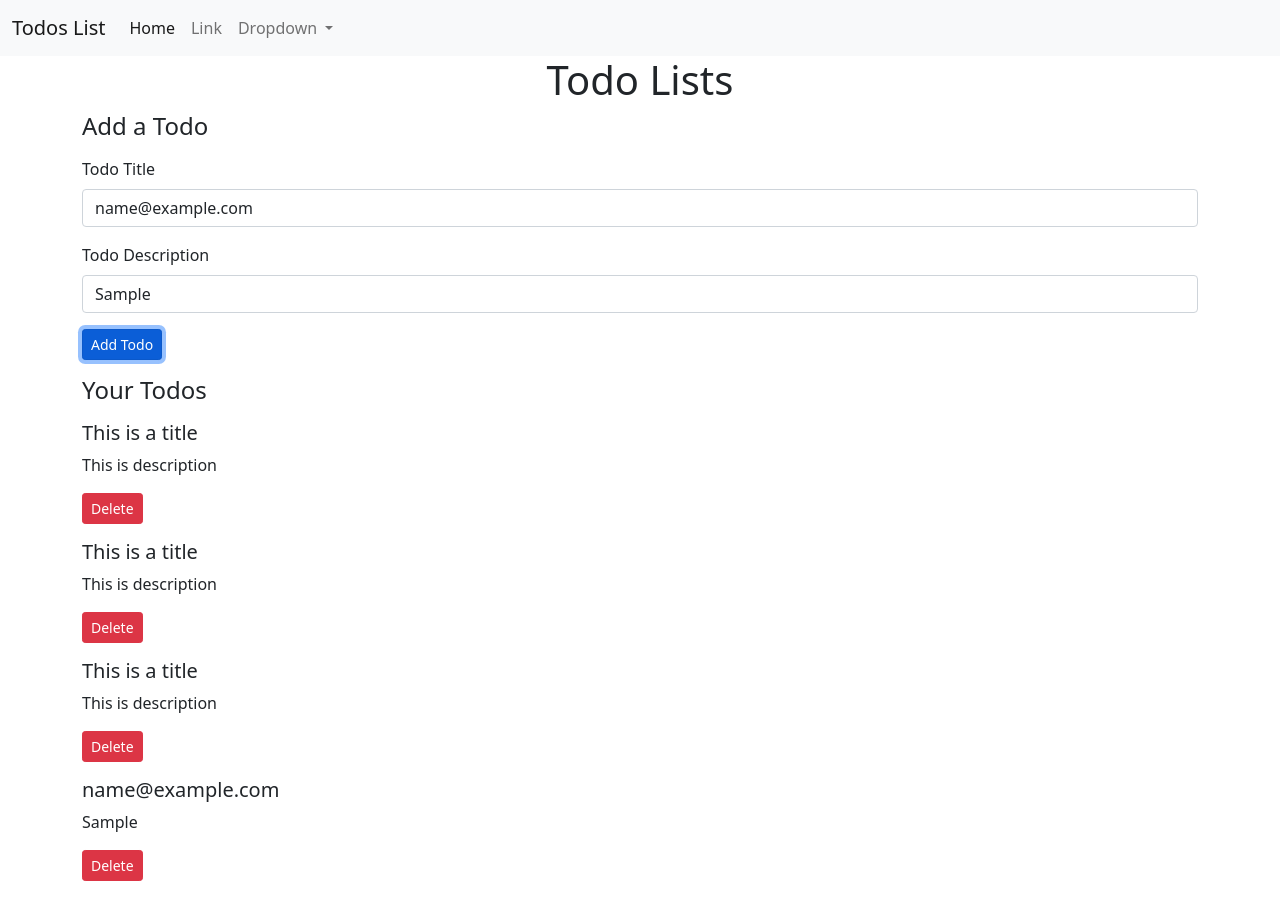
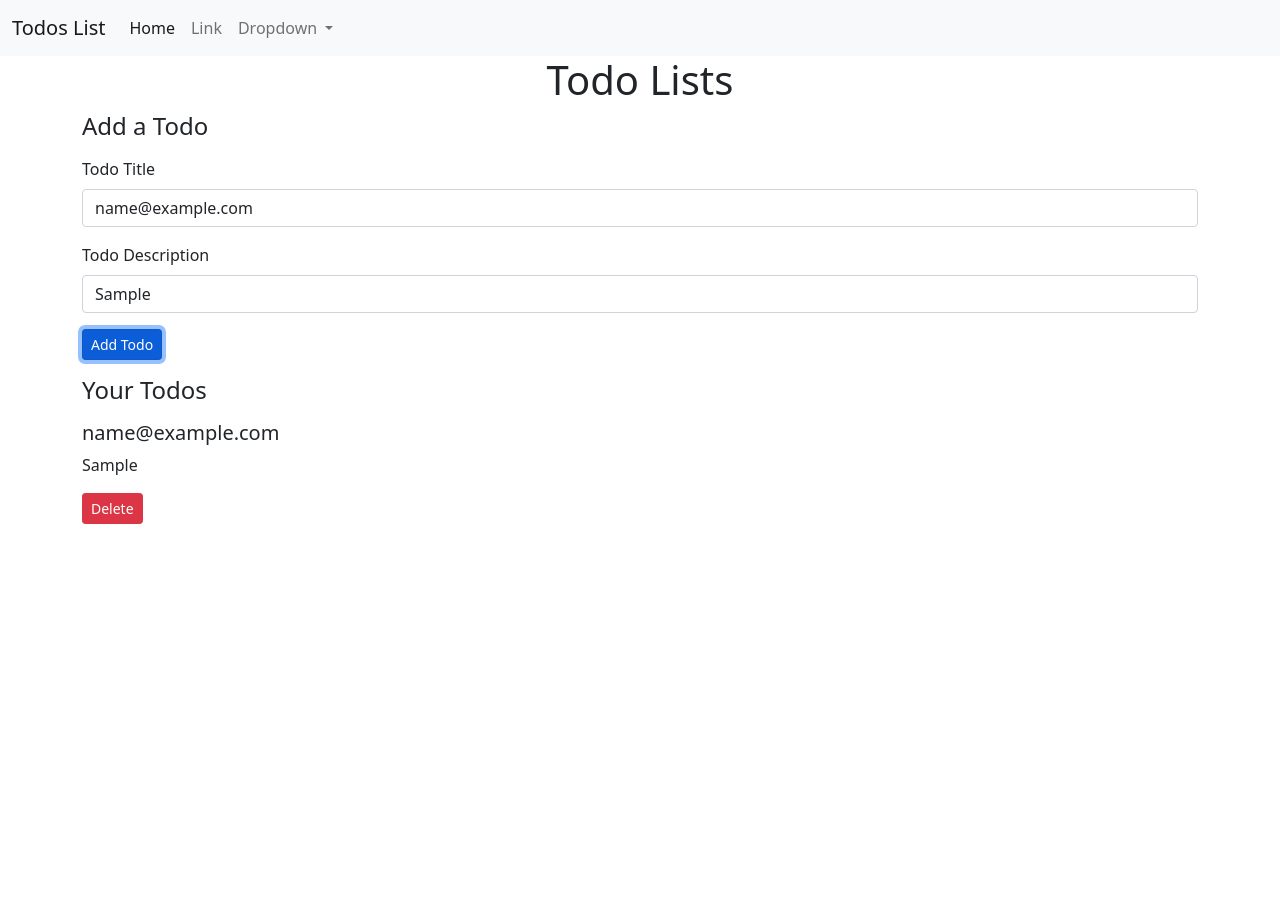
Before and after one commit to imukeshsoni/todo-app, an Angular app: page / in a window 1280 px wide. Both pictures are taken after typing "name@example.com", "Sample" into the empty fields and a click on the button "Add Todo". After the commit the page ends 800 px from the top, so only its background shows below. Built offline with nearby package versions, Linux system fonts and the light colour scheme.

Commit message:
cached todos

```diff
--- a/src/app/MyComponents/todos/todos.component.html
+++ b/src/app/MyComponents/todos/todos.component.html
@@ -1,6 +1,11 @@
-
 <app-add-todo (todoAdd)="addTodo($event)"></app-add-todo>
 <h4>Your Todos</h4>
-<div *ngFor="let todo of todos">
-  <app-todo-item [todo]="todo" (todoDelete)="deleteTodo($event)" ></app-todo-item>
-</div>
+<div *ngIf="this.todos.length === 0; else elseBlock">No Todos to display</div>
+<ng-template #elseBlock>
+  <div *ngFor="let todo of todos">
+    <app-todo-item
+      [todo]="todo"
+      (todoDelete)="deleteTodo($event)"
+    ></app-todo-item>
+  </div>
+</ng-template>
--- a/src/app/MyComponents/todos/todos.component.ts
+++ b/src/app/MyComponents/todos/todos.component.ts
@@ -8,27 +8,13 @@ import { Todo } from 'src/app/model/Todo';
 })
 export class TodosComponent implements OnInit {
   todos: Todo[];
+  storedTodos = localStorage.getItem("todos")
   constructor() {
-    this.todos = [
-      {
-        sno: 1,
-        title: 'This is a title',
-        desc: 'This is description',
-        active: true,
-      },
-      {
-        sno: 2,
-        title: 'This is a title',
-        desc: 'This is description',
-        active: true,
-      },
-      {
-        sno: 3,
-        title: 'This is a title',
-        desc: 'This is description',
-        active: true,
-      },
-    ];
+    if(!this.storedTodos){
+      this.todos = [];
+    }else{
+      this.todos = JSON.parse(this.storedTodos)
+    }
   }
 
   ngOnInit(): void {}
@@ -36,10 +22,12 @@ export class TodosComponent implements OnInit {
   deleteTodo(todo:Todo){
     const index = this.todos.indexOf(todo);
     this.todos.splice(index, 1);
+    localStorage.setItem("todos", JSON.stringify(this.todos))
   }
   addTodo(todo:Todo){
     console.log(todo);
     this.todos.push(todo);
+    localStorage.setItem("todos", JSON.stringify(this.todos))
   }
 
 }
```
